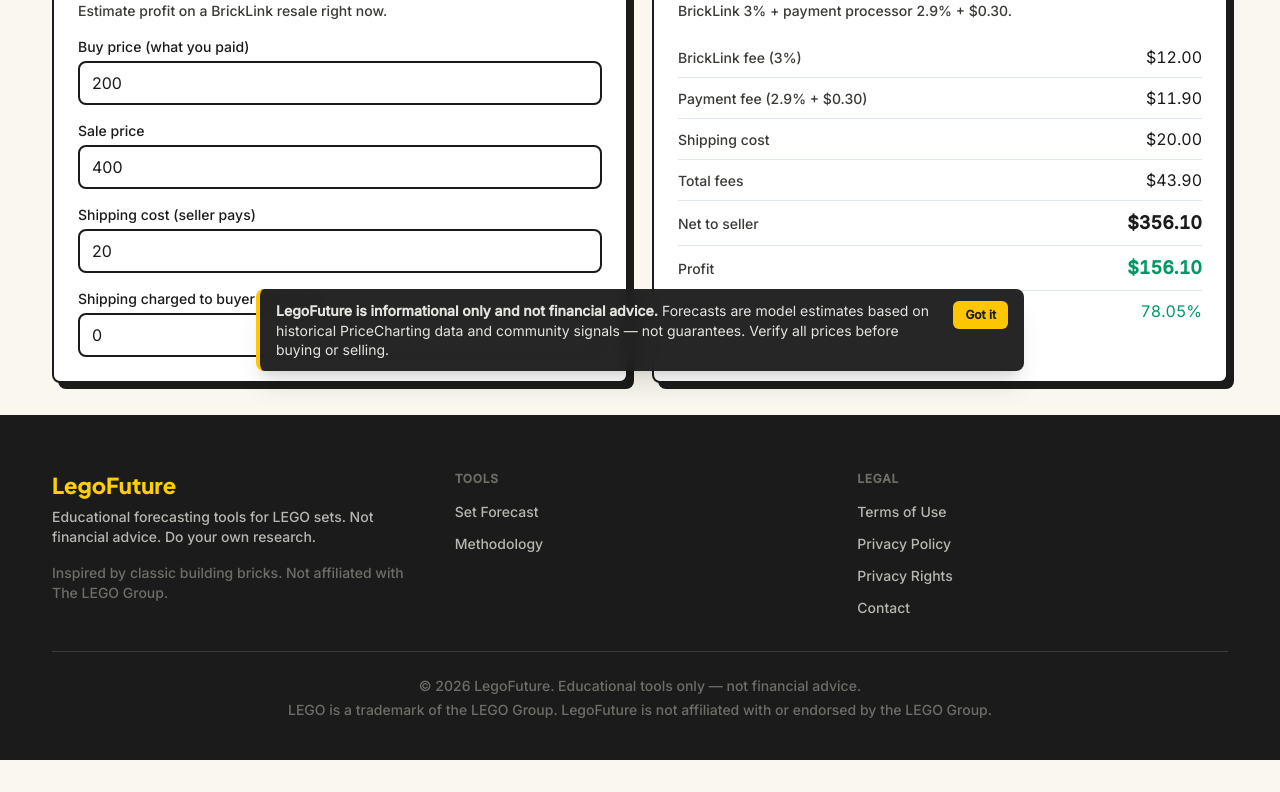
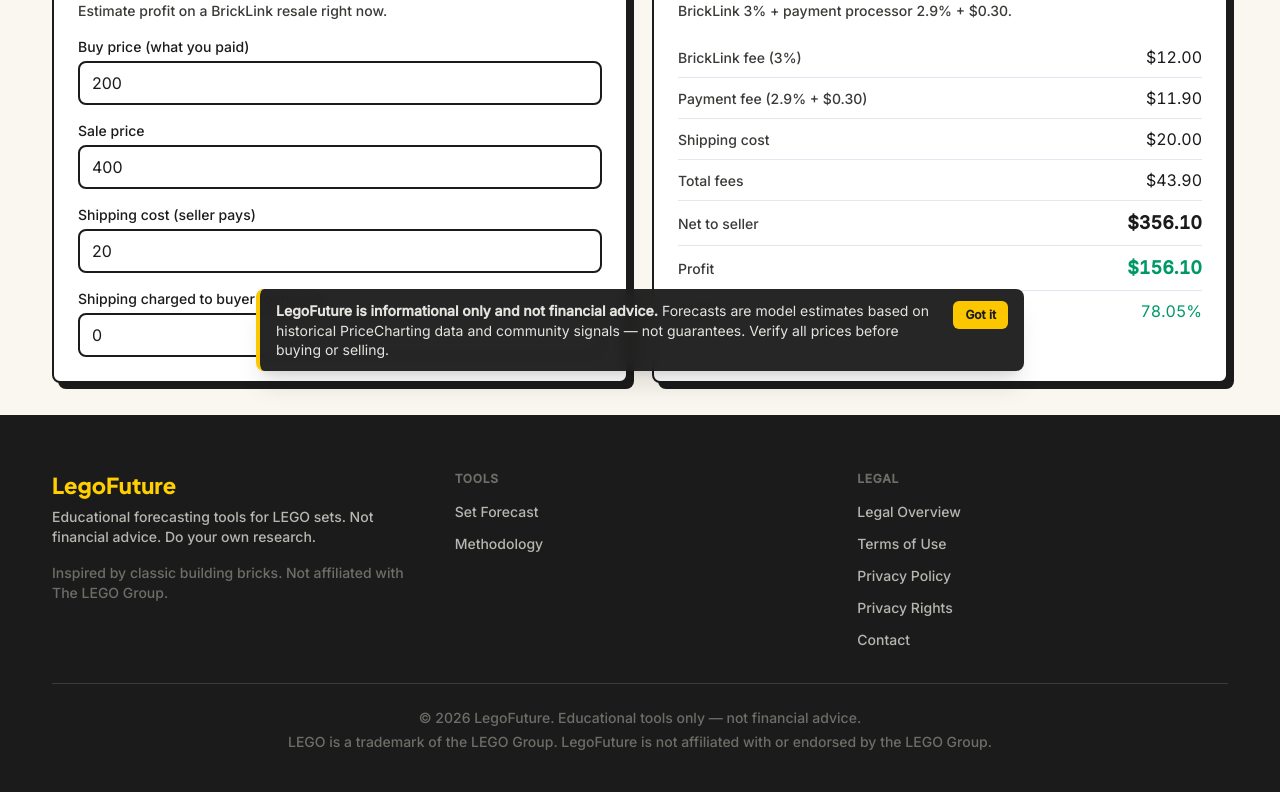
Before and after one commit to tuliosoria/legofuture, a Next.js app: page /calculator in a window 1280 px wide. Shown: the part 413-1205 px from the top of the page. Before the commit the page ends 1173 px from the top, so only its background shows below. Built offline with nearby package versions, Linux system fonts and the light colour scheme.

Commit message:
fix(footer): add /legal overview link in footer Legal section
Co-authored-by: Copilot <223556219+Copilot@users.noreply.github.com>

```diff
--- a/src/components/layout/footer.tsx
+++ b/src/components/layout/footer.tsx
@@ -48,6 +48,7 @@ export function Footer() {
               <p className="type-eyebrow text-slate-500 mb-3">Legal</p>
               <ul className="space-y-2">
                 {[
+                  { href: "/legal", label: "Legal Overview" },
                   { href: "/terms", label: "Terms of Use" },
                   { href: "/privacy", label: "Privacy Policy" },
                   { href: "/privacy-rights", label: "Privacy Rights" },
```
